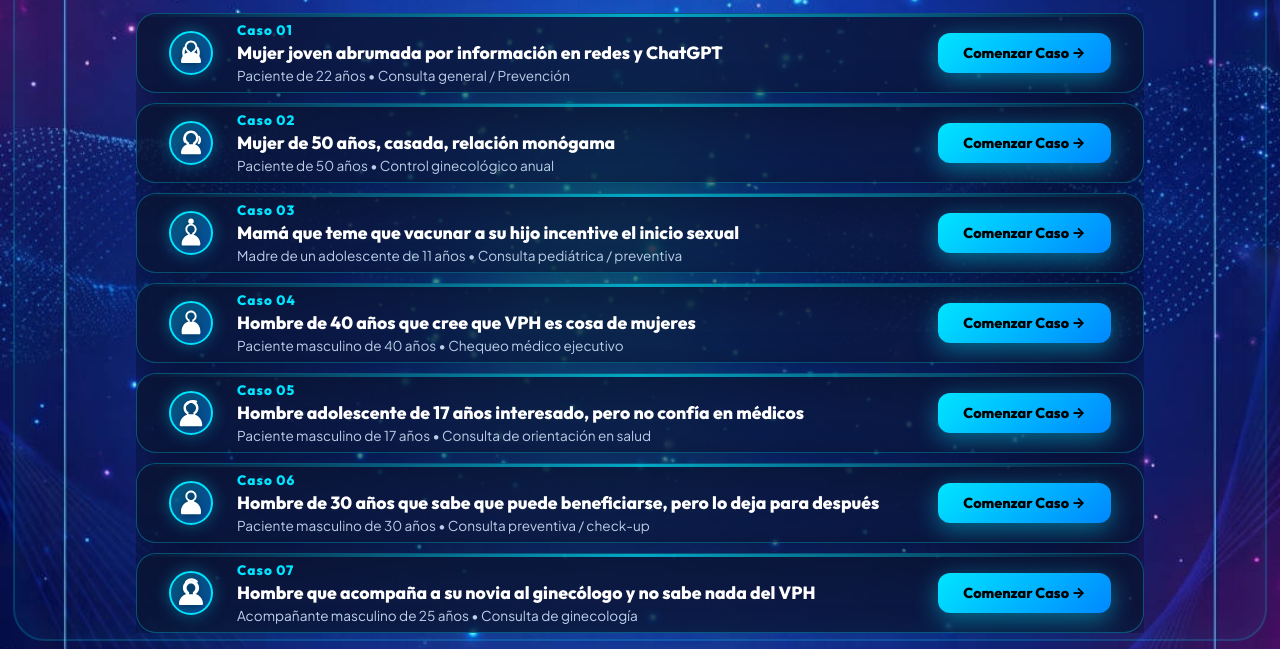
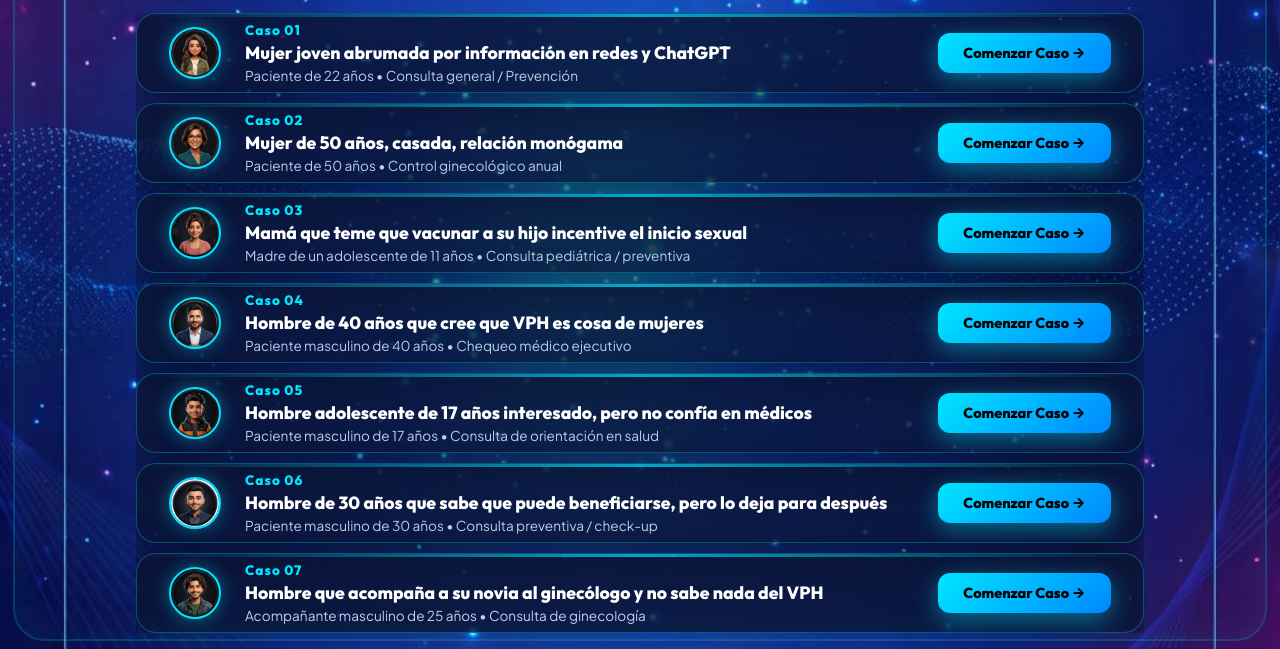
Before and after one commit to QuidamF/InteractivoMSD, a plain HTML site: page index.html in a window 1280 px wide. Both pictures are taken after a click on the button "Comenzar interactivo". Shown: the part 151-800 px from the top of the page. Drawn offline with Linux system fonts and the light colour scheme.

Commit message:
feat: integrar avatares 3D estilo Apple Memoji para los 7 pacientes de los casos clínicos

```diff
--- a/js/app.js
+++ b/js/app.js
@@ -157,6 +157,21 @@ document.addEventListener('DOMContentLoaded', () => {
     }
   }
 
+  // Helper para renderizar el Avatar Memoji 3D o SVG del Paciente
+  function getAvatarHtml(pacienteInfo) {
+    let paciente = pacienteInfo;
+    if (typeof pacienteInfo === 'string') {
+      const casoEncontrado = CASOS_DATA.find(c => c.paciente.avatarId === pacienteInfo || c.paciente.genero === pacienteInfo);
+      if (casoEncontrado) paciente = casoEncontrado.paciente;
+    }
+
+    if (paciente && paciente.avatarImg) {
+      return `<img src="${paciente.avatarImg}" alt="${paciente.nombre || 'Paciente'}" class="patient-avatar-img" />`;
+    }
+
+    return getAvatarSvg(pacienteInfo);
+  }
+
   // -------------------------------------------------------------
   // 1. VENTANA 1: MENÚ DE CASOS (Lista de Selección)
   // -------------------------------------------------------------
@@ -171,7 +186,7 @@ document.addEventListener('DOMContentLoaded', () => {
       listItem.innerHTML = `
         <div class="case-item-left">
           <div class="patient-avatar-sm" style="background: ${caso.paciente.avatarBg};">
-            ${getAvatarSvg(caso.paciente.avatarId || caso.paciente)}
+            ${getAvatarHtml(caso.paciente)}
           </div>
           <div class="case-item-content">
             <span class="case-number">${caso.numero}</span>
@@ -225,7 +240,7 @@ document.addEventListener('DOMContentLoaded', () => {
     document.getElementById('patient-name').textContent = caso.paciente.nombre;
     document.getElementById('patient-details').textContent = `${caso.paciente.edad} • ${caso.paciente.perfil}`;
     const avatarElem = document.getElementById('patient-avatar-lg');
-    avatarElem.innerHTML = getAvatarSvg(caso.paciente.avatarId || caso.paciente);
+    avatarElem.innerHTML = getAvatarHtml(caso.paciente);
     avatarElem.style.background = caso.paciente.avatarBg;
 
     document.getElementById('objection-quote').textContent = objecion.cita;
--- a/js/data.js
+++ b/js/data.js
@@ -15,6 +15,7 @@ const CASOS_DATA = [
       edad: "22 años",
       genero: "mujer",
       avatarId: "camila",
+      avatarImg: "assets/avatars/camila.png",
       perfil: "Estudiante universitaria. Busca activamente temas de salud en TikTok, Instagram y ChatGPT, pero se siente confundida y con dudas sobre la vacuna del VPH.",
       avatarBg: "linear-gradient(135deg, rgba(0, 229, 255, 0.45), rgba(0, 136, 255, 0.65))"
     },
@@ -113,6 +114,7 @@ const CASOS_DATA = [
       edad: "50 años",
       genero: "mujer",
       avatarId: "elena",
+      avatarImg: "assets/avatars/elena.png",
       perfil: "Casada desde hace 22 años en relación monógama. Considera que a su edad y estilo de vida la prevención de VPH carece de relevancia.",
       avatarBg: "linear-gradient(135deg, rgba(224, 64, 251, 0.45), rgba(124, 77, 255, 0.65))"
     },
@@ -211,6 +213,7 @@ const CASOS_DATA = [
       edad: "42 años (Mamá de Mateo, 11 años)",
       genero: "mujer",
       avatarId: "patricia",
+      avatarImg: "assets/avatars/patricia.png",
       perfil: "Madre comprometida con la salud de su hijo. Le preocupa que aplicar una vacuna ligada a una infección de transmisión sexual envíe un mensaje equivocado.",
       avatarBg: "linear-gradient(135deg, rgba(0, 230, 118, 0.45), rgba(0, 176, 255, 0.65))"
     },
@@ -310,6 +313,7 @@ const CASOS_DATA = [
       edad: "40 años",
       genero: "hombre",
       avatarId: "carlos",
+      avatarImg: "assets/avatars/carlos.png",
       perfil: "Ejecutivo. Asocia el VPH de forma exclusiva con el cáncer de cuello uterino y desconoce las repercusiones en la salud masculina.",
       avatarBg: "linear-gradient(135deg, rgba(255, 179, 0, 0.45), rgba(255, 109, 0, 0.65))"
     },
@@ -408,6 +412,7 @@ const CASOS_DATA = [
       edad: "17 años",
       genero: "hombre",
       avatarId: "diego",
+      avatarImg: "assets/avatars/diego.png",
       perfil: "Adolescente informado en redes sociales. Le interesa proteger su salud, pero se muestra escéptico y desconfiado ante la figura del médico.",
       avatarBg: "linear-gradient(135deg, rgba(255, 64, 129, 0.45), rgba(255, 110, 64, 0.65))"
     },
@@ -506,6 +511,7 @@ const CASOS_DATA = [
       edad: "30 años",
       genero: "hombre",
       avatarId: "javier",
+      avatarImg: "assets/avatars/javier.png",
       perfil: "Profesional joven. Conoce la existencia del VPH y reconoce la utilidad de vacunarse, pero siempre prioriza sus pendientes laborales y pospone su salud.",
       avatarBg: "linear-gradient(135deg, rgba(124, 77, 255, 0.45), rgba(0, 229, 255, 0.65))"
     },
@@ -602,6 +608,7 @@ const CASOS_DATA = [
       edad: "25 años",
       genero: "hombre",
       avatarId: "fernando",
+      avatarImg: "assets/avatars/fernando.png",
       perfil: "Acompañante masculino. Escucha hablar de VPH por primera vez y muestra curiosidad pero desconoce el tema.",
       avatarBg: "linear-gradient(135deg, rgba(0, 176, 255, 0.45), rgba(0, 230, 118, 0.65))"
     },
--- a/styles.css
+++ b/styles.css
@@ -521,33 +521,46 @@ body::after {
 
 /* AVATARES DE PACIENTE UNIFICADOS */
 .patient-avatar-sm {
-  width: clamp(44px, 5.5vh, 64px);
-  height: clamp(44px, 5.5vh, 64px);
+  width: clamp(52px, 6.5vh, 72px);
+  height: clamp(52px, 6.5vh, 72px);
   border-radius: 50%;
   display: flex;
   align-items: center;
   justify-content: center;
-  color: #ffffff !important;
-  background: linear-gradient(135deg, rgba(0, 229, 255, 0.3), rgba(0, 136, 255, 0.5)) !important;
-  border: 2px solid var(--cyan-primary);
-  box-shadow: 0 0 16px rgba(0, 229, 255, 0.35);
+  border: 2.5px solid var(--cyan-primary);
+  box-shadow: 0 0 18px rgba(0, 229, 255, 0.4);
   flex-shrink: 0;
   overflow: hidden;
+  padding: 0;
+  background: var(--bg-card);
 }
 
 .patient-avatar-lg {
-  width: clamp(56px, 6.5vh, 76px);
-  height: clamp(56px, 6.5vh, 76px);
+  width: clamp(72px, 9vh, 96px);
+  height: clamp(72px, 9vh, 96px);
   border-radius: 50%;
   display: flex;
   align-items: center;
   justify-content: center;
-  color: #ffffff !important;
-  background: linear-gradient(135deg, rgba(0, 229, 255, 0.3), rgba(0, 136, 255, 0.5)) !important;
-  border: 2px solid var(--cyan-primary);
-  box-shadow: 0 0 20px rgba(0, 229, 255, 0.45);
+  border: 3px solid var(--cyan-primary);
+  box-shadow: 0 0 24px rgba(0, 229, 255, 0.5);
   flex-shrink: 0;
   overflow: hidden;
+  padding: 0;
+  background: var(--bg-card);
+}
+
+.patient-avatar-img {
+  width: 100%;
+  height: 100%;
+  object-fit: cover;
+  border-radius: 50%;
+  display: block;
+  transition: transform 0.3s ease;
+}
+
+.case-list-item:hover .patient-avatar-img {
+  transform: scale(1.08);
 }
 
 .patient-avatar-svg {
@@ -568,10 +581,6 @@ body::after {
   height: 40px;
   min-width: 36px;
   min-height: 36px;
-}
-
-.case-list-item:hover .patient-avatar-svg {
-  transform: scale(1.12);
 }
 
 /* -------------------------------------------------------------
```
Also changed, not shown: assets/avatars/camila.png (added), assets/avatars/carlos.png (added), assets/avatars/diego.png (added), assets/avatars/elena.png (added), assets/avatars/fernando.png (added), assets/avatars/javier.png (added), assets/avatars/patricia.png (added).
